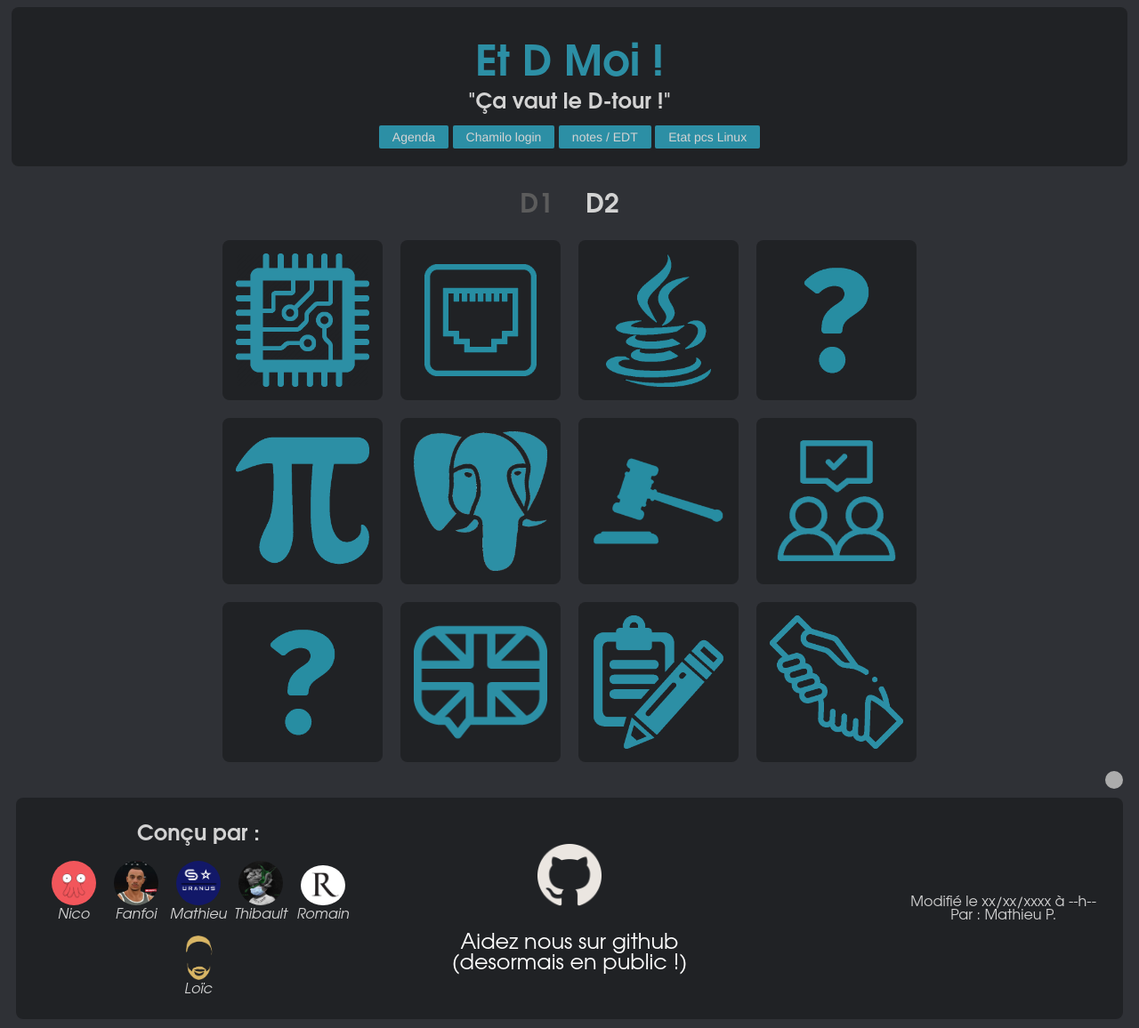
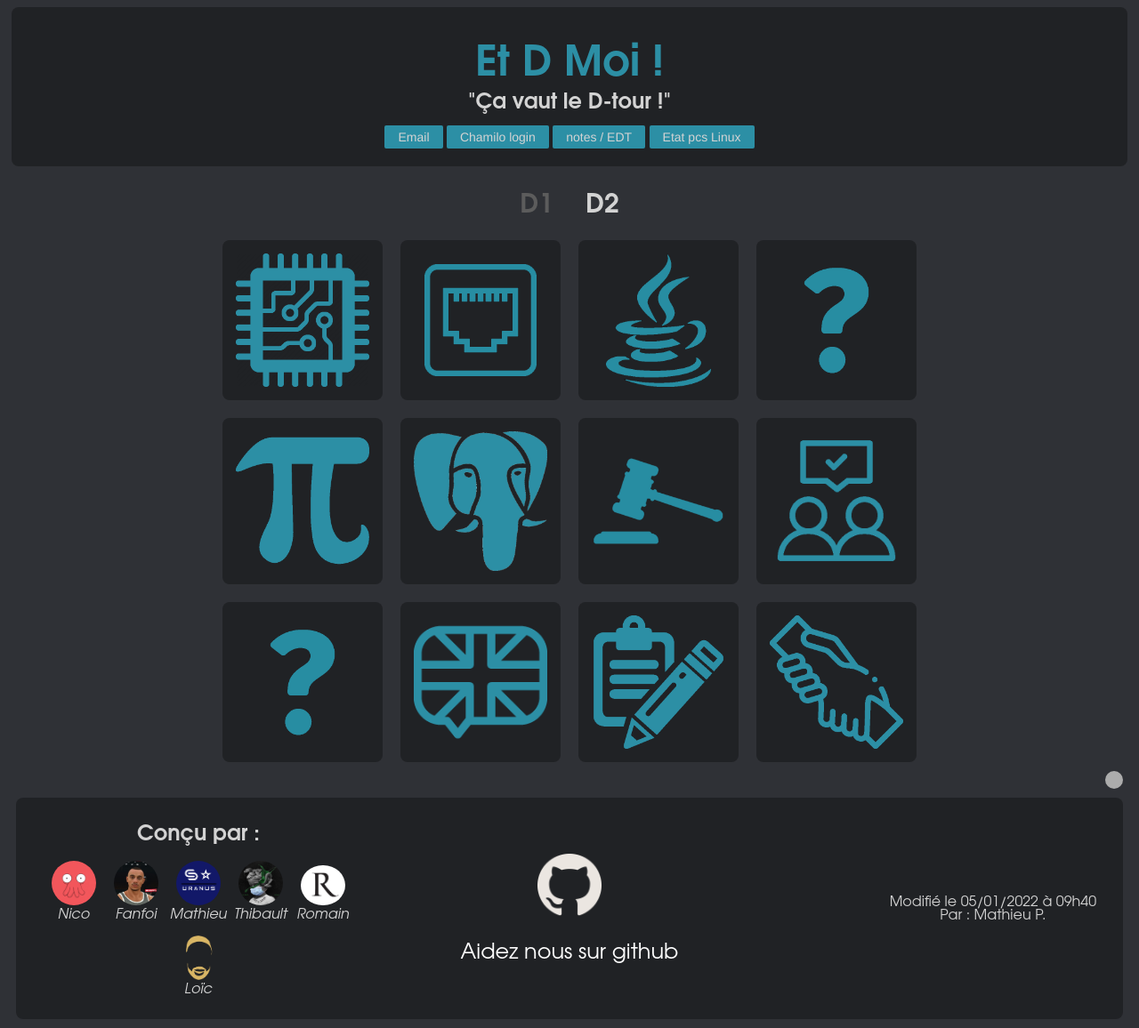
Before and after one commit to TxMat/e_d_moa_2, a plain HTML site: page index.html in a window 1280 px wide. Shown: the whole page at 89% size. Drawn offline with nearby package versions, Linux system fonts and the light colour scheme; no server answers.

Commit message:
Update Email removed broken agenda

```diff
--- a/index.html
+++ b/index.html
@@ -14,8 +14,9 @@
   <header>
     <h1>Et D <span id="moi">Moi</span><span id="nous">Nous</span> !</h1>
     <h2>"Ça vaut le D-tour !"</h2>
-    <!-- <p><u><b>C'est reparti le 13 !</b></u></p> -->
-    <a href="agenda/index.html">Agenda</a>
+    <!-- <p><u><b>Annonce</b></u></p> -->
+    <!-- <a href="agenda/index.html">Agenda</a> not working -->
+    <a href="https://webmail.etu.univ-grenoble-alpes.fr/mail#1" target="_blank">Email</a>
     <a href="https://cas-uga.grenet.fr/login?service=http%3A%2F%2Fchamilo.iut2.univ-grenoble-alpes.fr%2Fmain%2Fauth%2Fcas%2Flogincas.php" target="_blank">Chamilo login</a>
     <a href="https://scolarite-informatique.iut2.univ-grenoble-alpes.fr/app/etudiantIndex.php" target="_blank">notes / EDT</a>
     <a href="https://www-info.iut2.upmf-grenoble.fr/intranet/informations/cellule-info/etat-stations.php" target="_blank">Etat pcs Linux</a>
@@ -247,12 +248,12 @@
     <div>
       <a href="https://github.com/TxMat/e_d_moa_2" target="_blank">
         <img src="images/github.png" alt="image github">
-        <p>Aidez nous sur github (desormais en public !)</p>
+        <p>Aidez nous sur github</p>
       </a>
     </div>
     <div>
 
-      <p>Modifié le xx/xx/xxxx à --h-- <br> Par : Mathieu P.</p>
+      <p>Modifié le 05/01/2022 à 09h40 <br> Par : Mathieu P.</p>
 
     </div>
   </footer>
```
